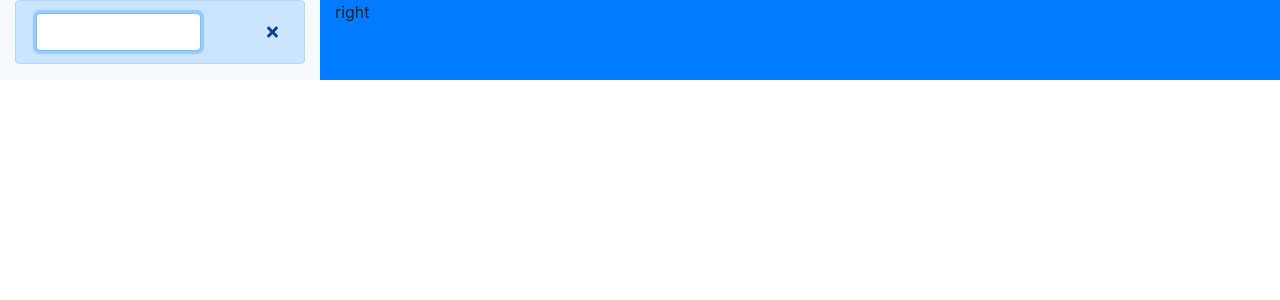
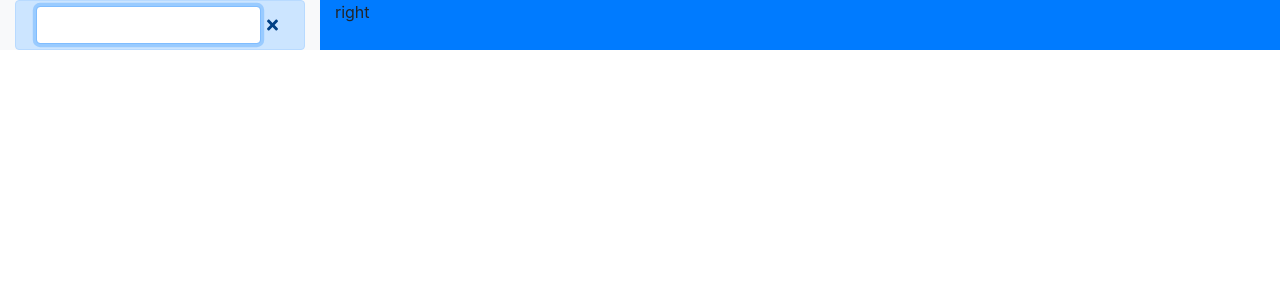
Before and after one commit to zhangtao615/cloud-doc, a React (Create React App) app: page / in a window 1280 px wide. Both pictures are taken after a click on the button 270 px from the left and 26 px from the top of the page. Shown: the top 300 px of the page. Built offline with nearby package versions, Linux system fonts and the light colour scheme.

Commit message:
resolve css problem

```diff
--- a/src/components/FileSearch.js
+++ b/src/components/FileSearch.js
@@ -1,4 +1,5 @@
 import React,{useState,useEffect,useRef, Fragment} from 'react'
+import PropTypes from 'prop-types'
 import { FontAwesomeIcon } from '@fortawesome/react-fontawesome'
 import { faSearch , faTimes } from '@fortawesome/free-solid-svg-icons'
 
@@ -32,7 +33,7 @@ const FileSearch = ({title,onFileSearch}) => {
         }
     },[inputActive])
     return (
-        <div className="alert alert-primary d-flex justify-content-between align-items-center">
+        <div className="alert alert-primary d-flex justify-content-between align-items-center mb-0" style={{maxHeight:50}}>
             { !inputActive &&
                 <Fragment>
                     <span>{title}</span>
@@ -41,14 +42,14 @@ const FileSearch = ({title,onFileSearch}) => {
                         className="icon-search"
                         onClick={()=>{setInputActive(true)}}
                     >
-                    <FontAwesomeIcon title="搜索" icon={faSearch}></FontAwesomeIcon>
+                        <FontAwesomeIcon title="搜索" icon={faSearch}></FontAwesomeIcon>
                     </button>
                 </Fragment>
             }
             { inputActive &&
                 <Fragment>
                     <input
-                        className="form-control col-8"
+                        className="form-control"
                         value={value}
                         ref={node}
                         onChange={(e)=>{setValue(e.target.value)}}
@@ -58,7 +59,7 @@ const FileSearch = ({title,onFileSearch}) => {
                         className="icon-close"
                         onClick={closeSearch}
                     >
-                    <FontAwesomeIcon title="关闭" icon={faTimes}></FontAwesomeIcon>
+                        <FontAwesomeIcon title="关闭" icon={faTimes}></FontAwesomeIcon>
                     </button>
                 </Fragment>
 
@@ -66,4 +67,11 @@ const FileSearch = ({title,onFileSearch}) => {
         </div>
     )
 }
+FileSearch.propTypes = {
+    title:PropTypes.string,
+    onFileSearch:PropTypes.func.isRequired
+}
+FileSearch.defultProps = {
+    title:'我的云文档'
+}
 export default FileSearch;
```
Also changed, not shown: src/App.css (line endings or trailing spaces).
